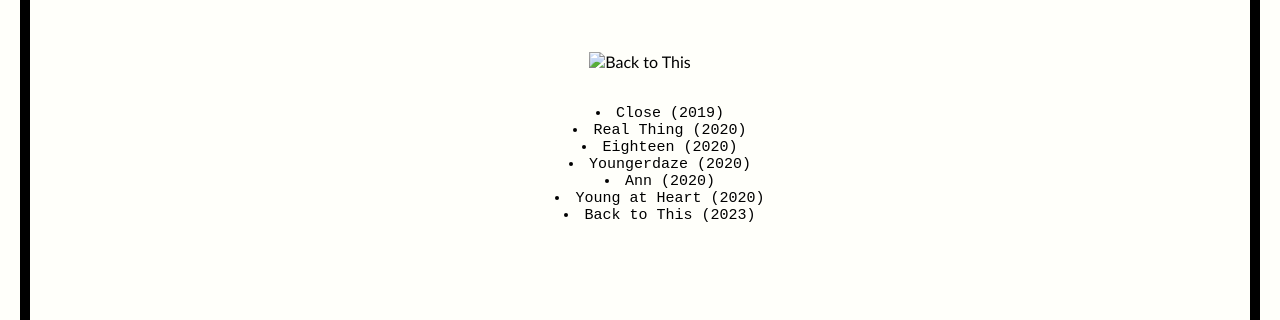
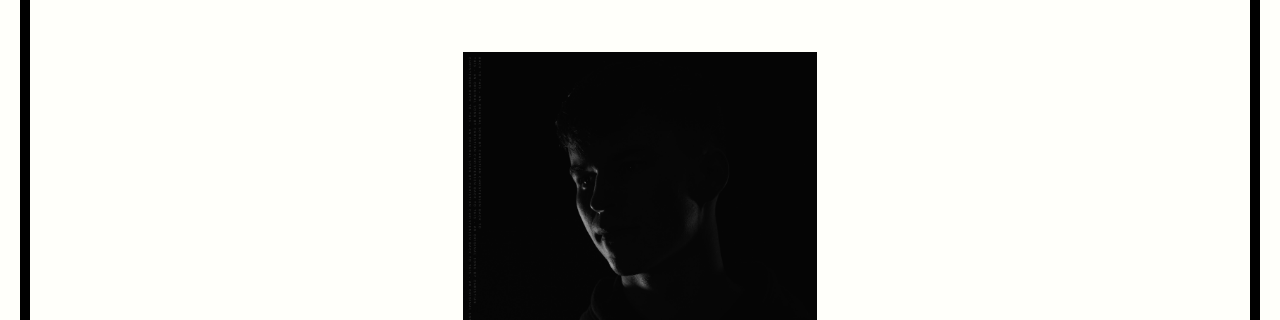
Before and after one commit to christainc3213/final, a plain HTML site: page scratch.html in a window 1280 px wide. Shown: the part 229-549 px from the top of the page. Drawn offline with Linux system fonts and the light colour scheme.

Commit message:
Add files via upload

```diff
--- a/scratch.html
+++ b/scratch.html
@@ -14,7 +14,7 @@
     <br>
     <br>
 
-    <img src="assets/img/B2T.jpg" alt="Back to This" width="30%">
+    <img src="B2T.jpg" alt="Back to This" width="30%">
 
     <br>
     <br>
```
